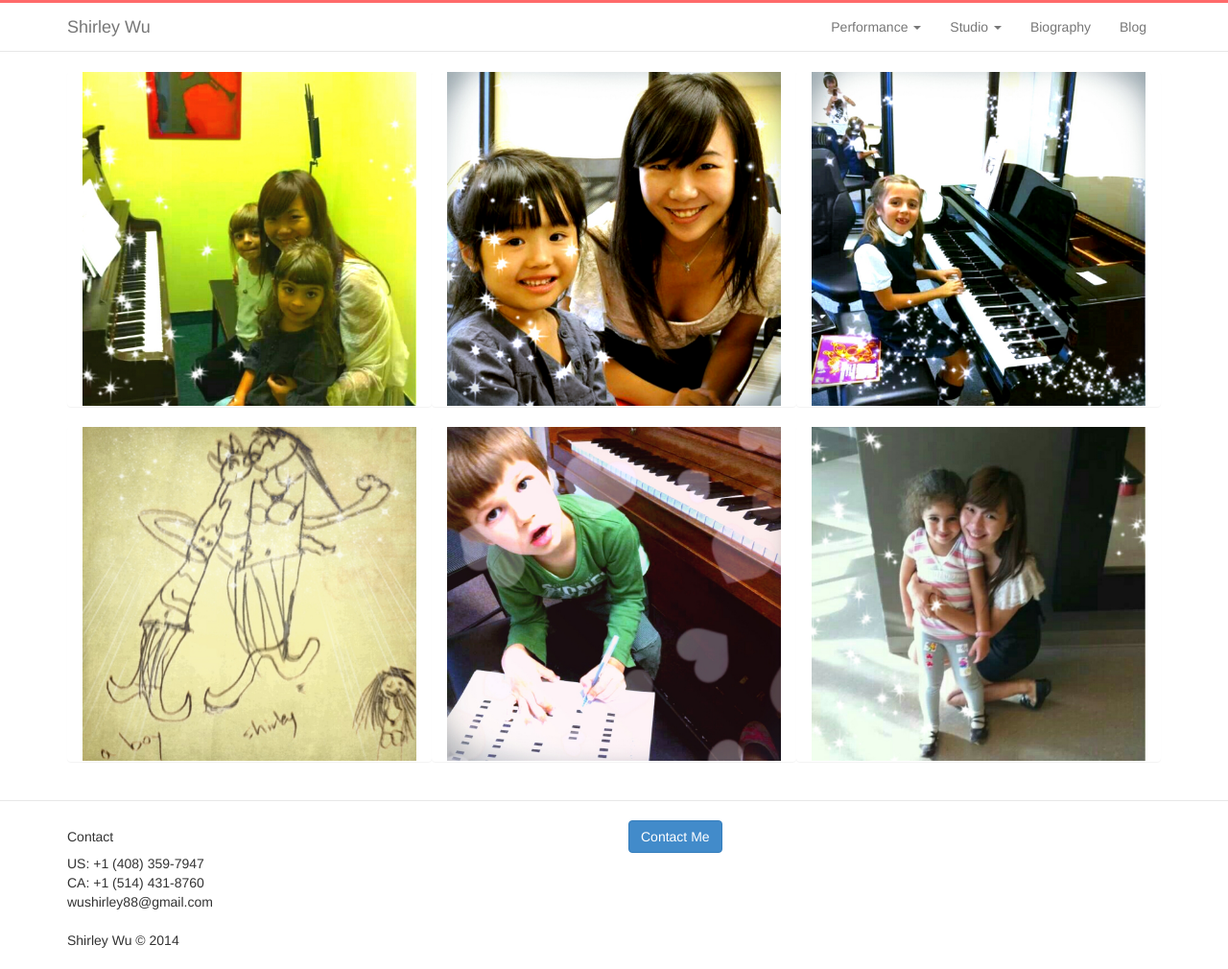
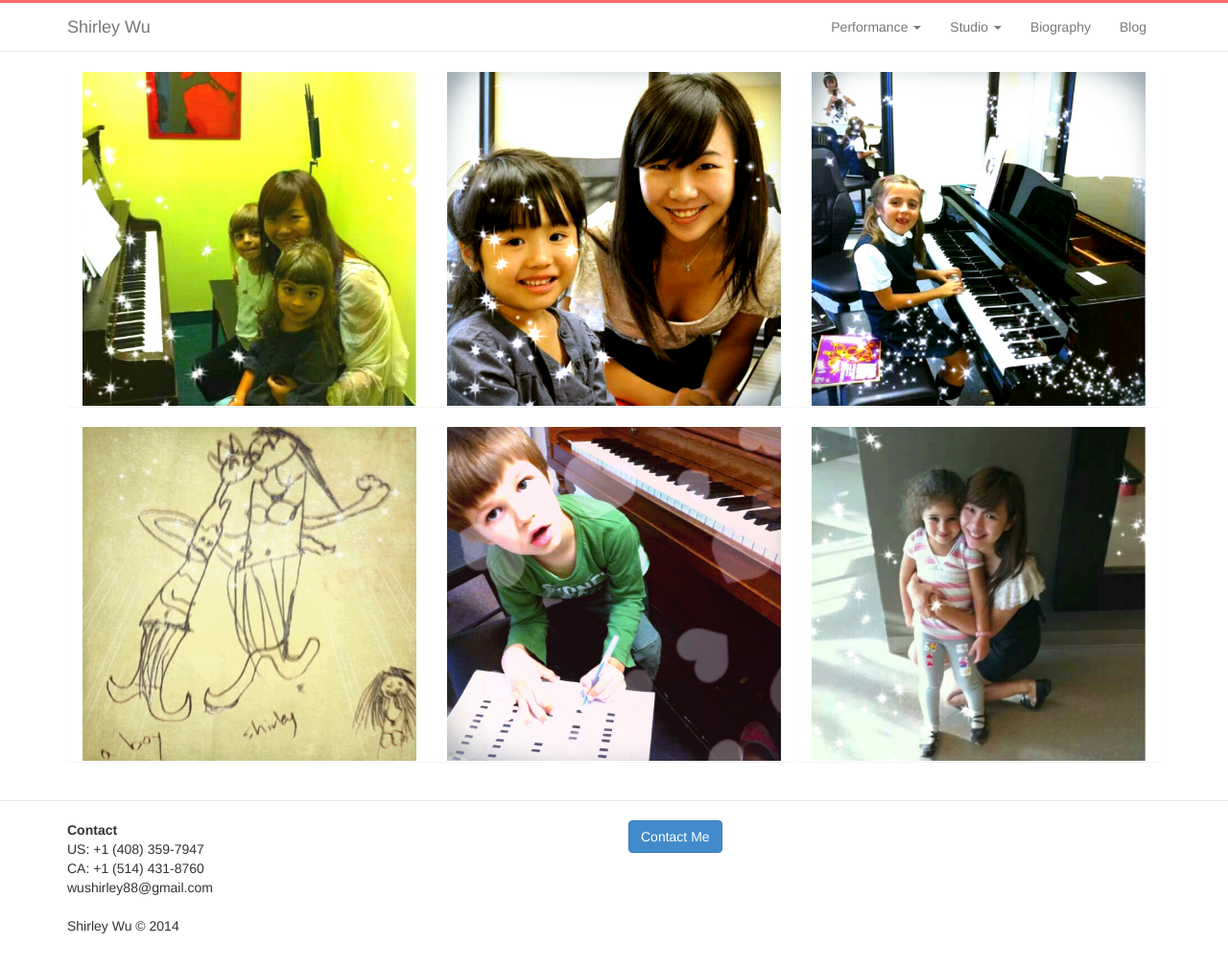
Before and after one commit to alfredkam/shirleywu.me, a Jekyll site: the page built from studio-gallery.html, in a window 1280 px wide. Shown: the whole page at 96% size. Built offline with Jekyll 4.4.1, drawn with Linux system fonts in a browser that asks for light colours.

```diff
--- a/CNAME
+++ b/CNAME
@@ -1 +1 @@
-beta.shirleywu.me
+opusone.ca
--- a/_includes/footer.html
+++ b/_includes/footer.html
@@ -3,7 +3,7 @@
   <div class='container'>
       <div class='row'>
         <div class='col-sm-6'>
-            <h5>Contact</h5>
+            <b>Contact</b><br>
             US: +1 (408) 359-7947<br>
             CA: +1 (514) 431-8760<br>
             wushirley88@gmail.com<br>
```
Also changed, not shown: 8 other files.
